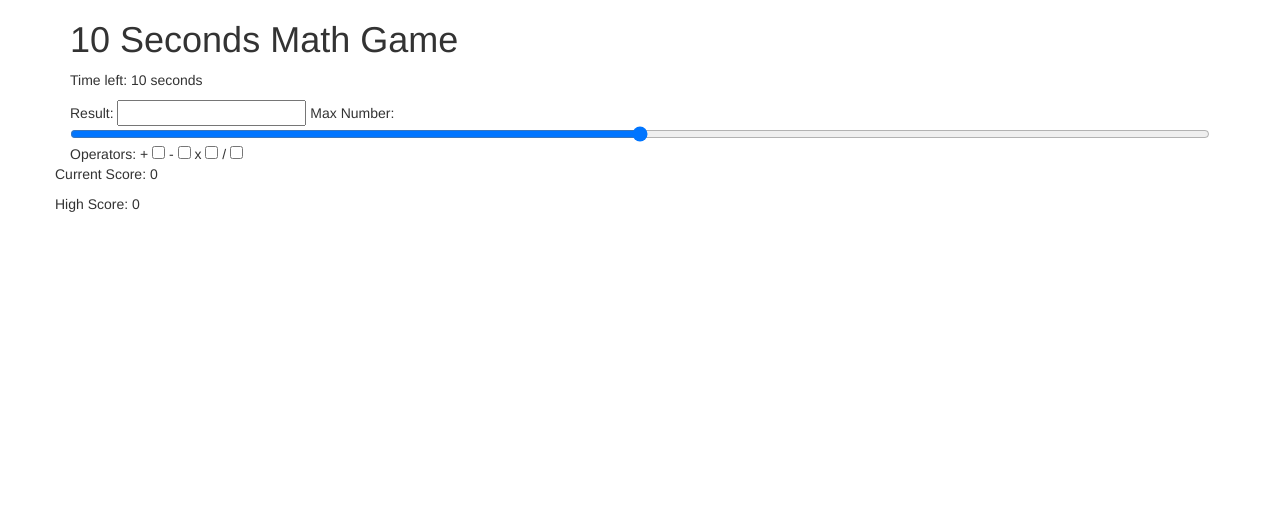
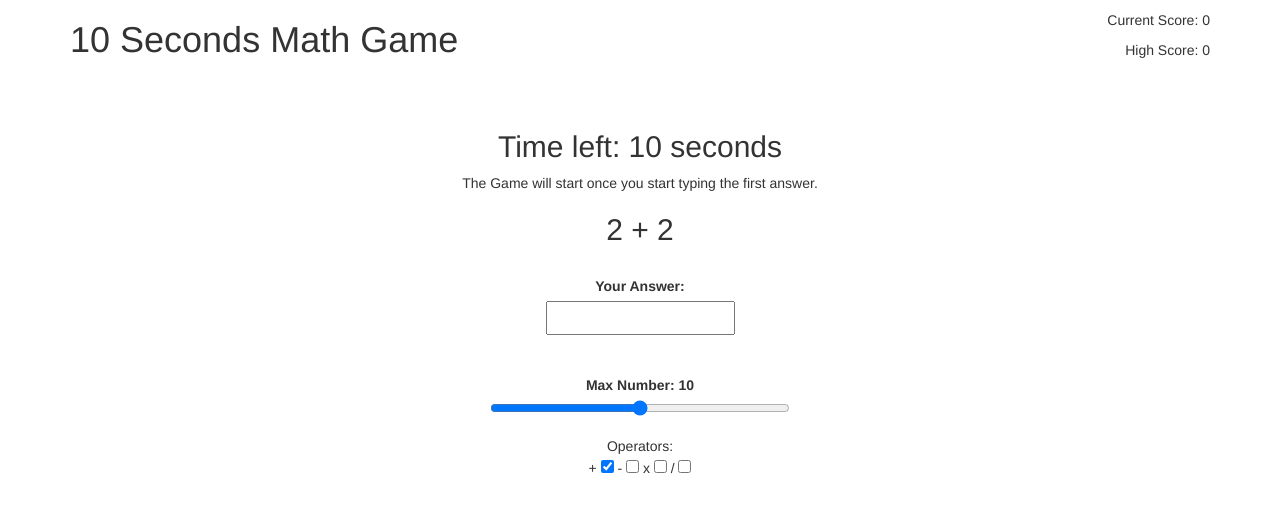
Before and after one commit to DrDraenor/10SecMathGame, a plain HTML site: page index.html in a window 1280 px wide. Drawn offline with nearby package versions, Linux system fonts and the light colour scheme.

Commit message:
design and layout tweaks

```diff
--- a/css/custom.css
+++ b/css/custom.css
@@ -0,0 +1,19 @@
+.scores {
+	margin-top: 10px;
+	text-align: right;
+}
+
+.game-container {
+	margin-top: 40px;
+	text-align: center;
+}
+
+input[type="range"] {
+	width: 300px;
+	margin: 0 auto;
+}
+
+input#answer {
+	line-height: 2em;
+	text-align: center;
+}
--- a/index.html
+++ b/index.html
@@ -13,17 +13,30 @@
   </head>
   <body>
 		<div class="container">
+			<div class="row">
+				<div class="col-xs-8">
 					<h1>10 Seconds Math Game</h1>
-			<div class="row">
-				<div class="col-xs-12">
-					<p>Time left: <span id="score">10</span> seconds</p>
-					Result:
-					<input type="number" id="result" />
-					Max Number:
-					<input type="range" id="maxNums" min="10" max="100" step="1" />
+				</div>
+				<div class="col-xs-4 scores">
+					<p>Current Score: <span id="score">0</span></p>
+					<p>High Score: <span id="highScore">0</span></p>
+				</div>
+				<div class="col-xs-12 game-container">
+					<h2>Time left: <span id="score">10</span> seconds</h2>
+					<p id="instructions">The Game will start once you start typing the first answer.</p>
+
+					<h2 id="problem">2 + 2</h2><br>
+
+					<label for="answer">Your Answer: </label><br>
+					<input type="number" id="answer" /><br><br><br>
+
+					<label for="maxNumR">Max Number: <span id="maxNum">10</span></label><br>
+					<input type="range" id="maxNumR" min="10" max="100" step="1" /><br>
+
 					Operators:
+					<div>
 						+
-					<input type="checkbox" id="addCB" />
+						<input type="checkbox" id="addCB" checked />
 						-
 						<input type="checkbox" id="subCB" />
 						x
@@ -31,9 +44,6 @@
 						/
 						<input type="checkbox" id="divCB" />
 					</div>
-				<div>
-					<p>Current Score: <span id="score">0</span></p>
-					<p>High Score: <span id="highScore">0</span></p>
 				</div>
 			</div>
     </div>
```
Lines whose indentation alone changed are shown as unchanged.
